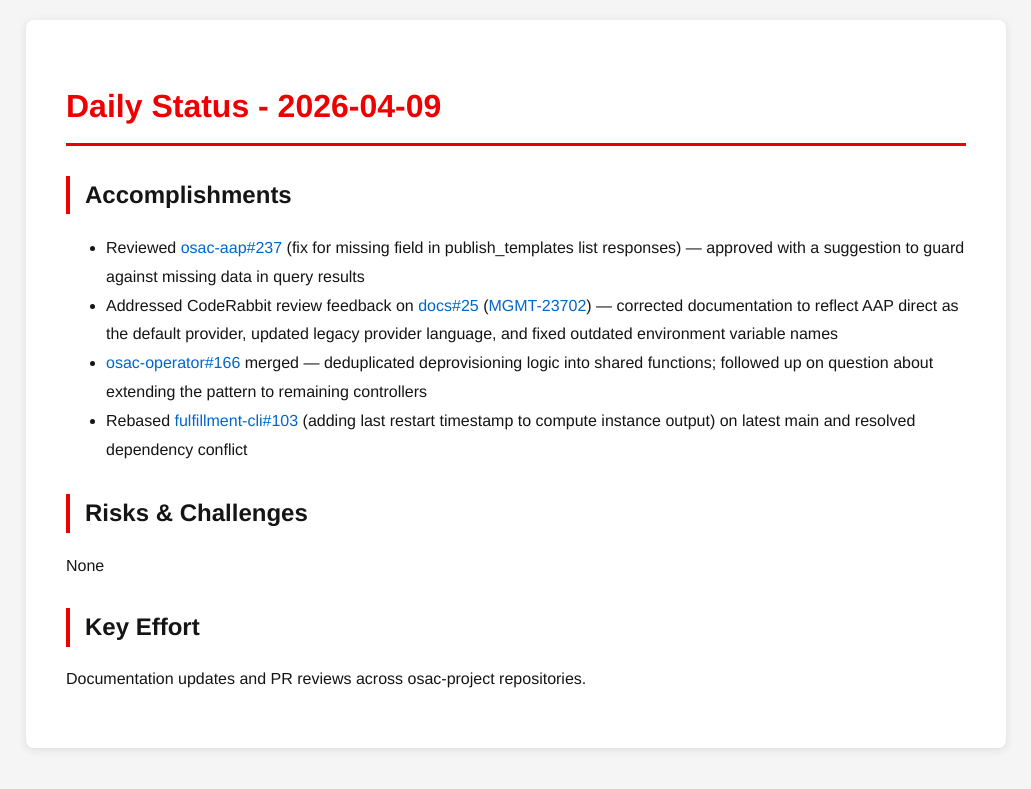
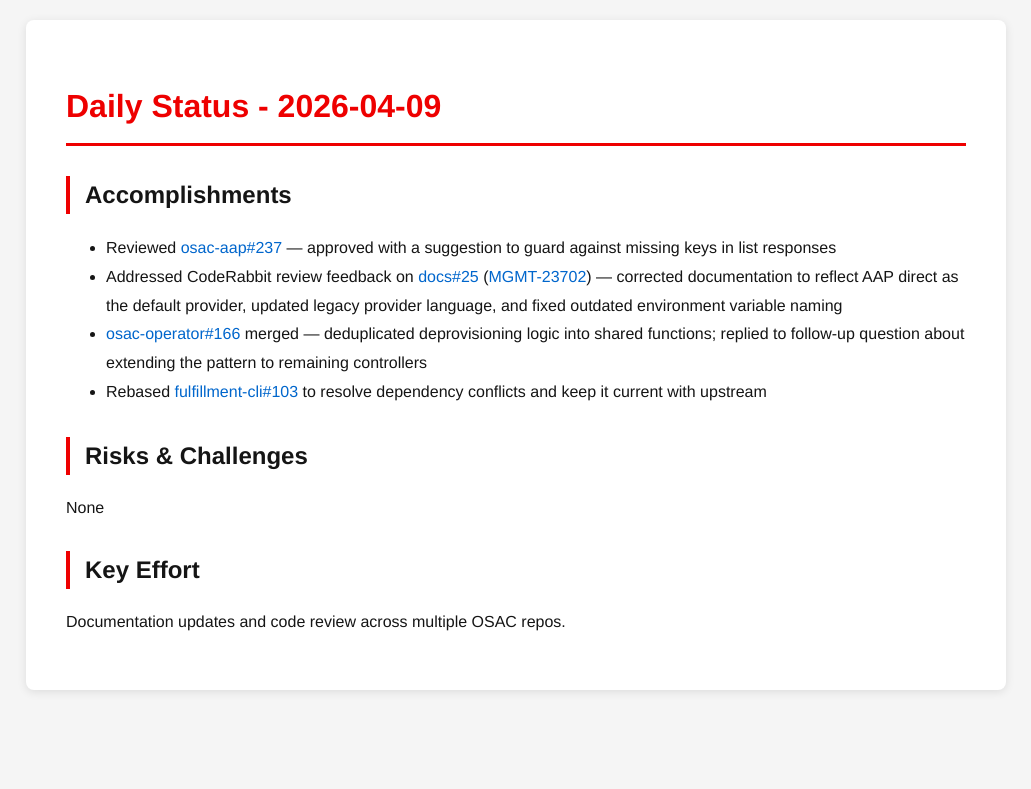
Before and after one commit to tzvatot/daily-status, a Jekyll site: the page built from 2026-04-09.md, in a window 1280 px wide. Shown: the top 789 px of the page, without its empty margins (124-1155 px from the left). Built offline with Jekyll 4.4.1, drawn with Linux system fonts in a browser that asks for light colours.

Commit message:
Daily status update - 2026-04-09

```diff
--- a/2026-04-09.md
+++ b/2026-04-09.md
@@ -7,13 +7,13 @@
 # Daily Status - 2026-04-09
 
 ## Accomplishments
-- Reviewed [osac-aap#237](https://github.com/osac-project/osac-aap/pull/237) (fix for missing field in publish_templates list responses) — approved with a suggestion to guard against missing data in query results
-- Addressed CodeRabbit review feedback on [docs#25](https://github.com/osac-project/docs/pull/25) ([MGMT-23702](https://issues.redhat.com/browse/MGMT-23702)) — corrected documentation to reflect AAP direct as the default provider, updated legacy provider language, and fixed outdated environment variable names
-- [osac-operator#166](https://github.com/osac-project/osac-operator/pull/166) merged — deduplicated deprovisioning logic into shared functions; followed up on question about extending the pattern to remaining controllers
-- Rebased [fulfillment-cli#103](https://github.com/osac-project/fulfillment-cli/pull/103) (adding last restart timestamp to compute instance output) on latest main and resolved dependency conflict
+- Reviewed [osac-aap#237](https://github.com/osac-project/osac-aap/pull/237) — approved with a suggestion to guard against missing keys in list responses
+- Addressed CodeRabbit review feedback on [docs#25](https://github.com/osac-project/docs/pull/25) ([MGMT-23702](https://issues.redhat.com/browse/MGMT-23702)) — corrected documentation to reflect AAP direct as the default provider, updated legacy provider language, and fixed outdated environment variable naming
+- [osac-operator#166](https://github.com/osac-project/osac-operator/pull/166) merged — deduplicated deprovisioning logic into shared functions; replied to follow-up question about extending the pattern to remaining controllers
+- Rebased [fulfillment-cli#103](https://github.com/osac-project/fulfillment-cli/pull/103) to resolve dependency conflicts and keep it current with upstream
 
 ## Risks & Challenges
 None
 
 ## Key Effort
-Documentation updates and PR reviews across osac-project repositories.
+Documentation updates and code review across multiple OSAC repos.
```
